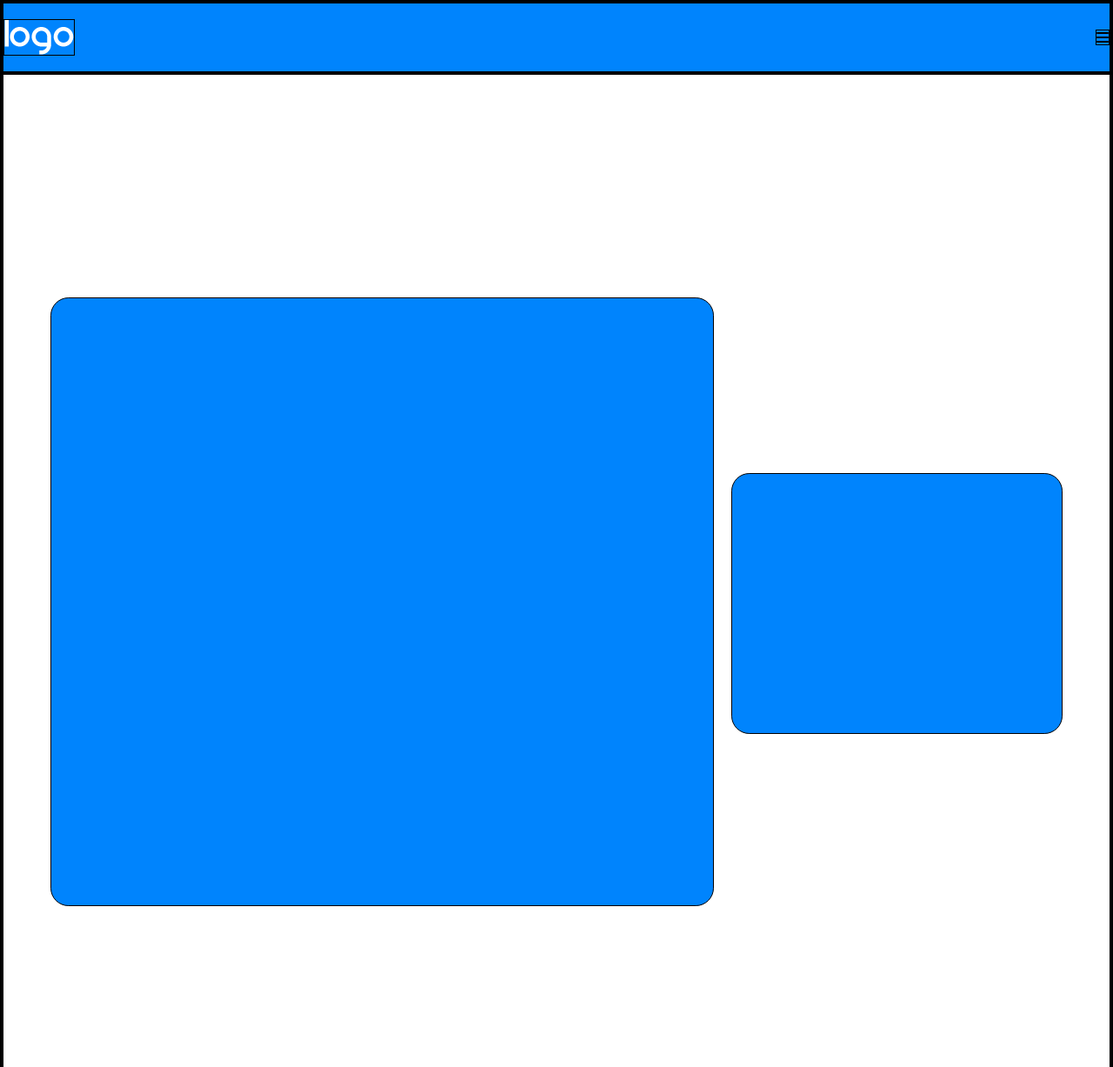
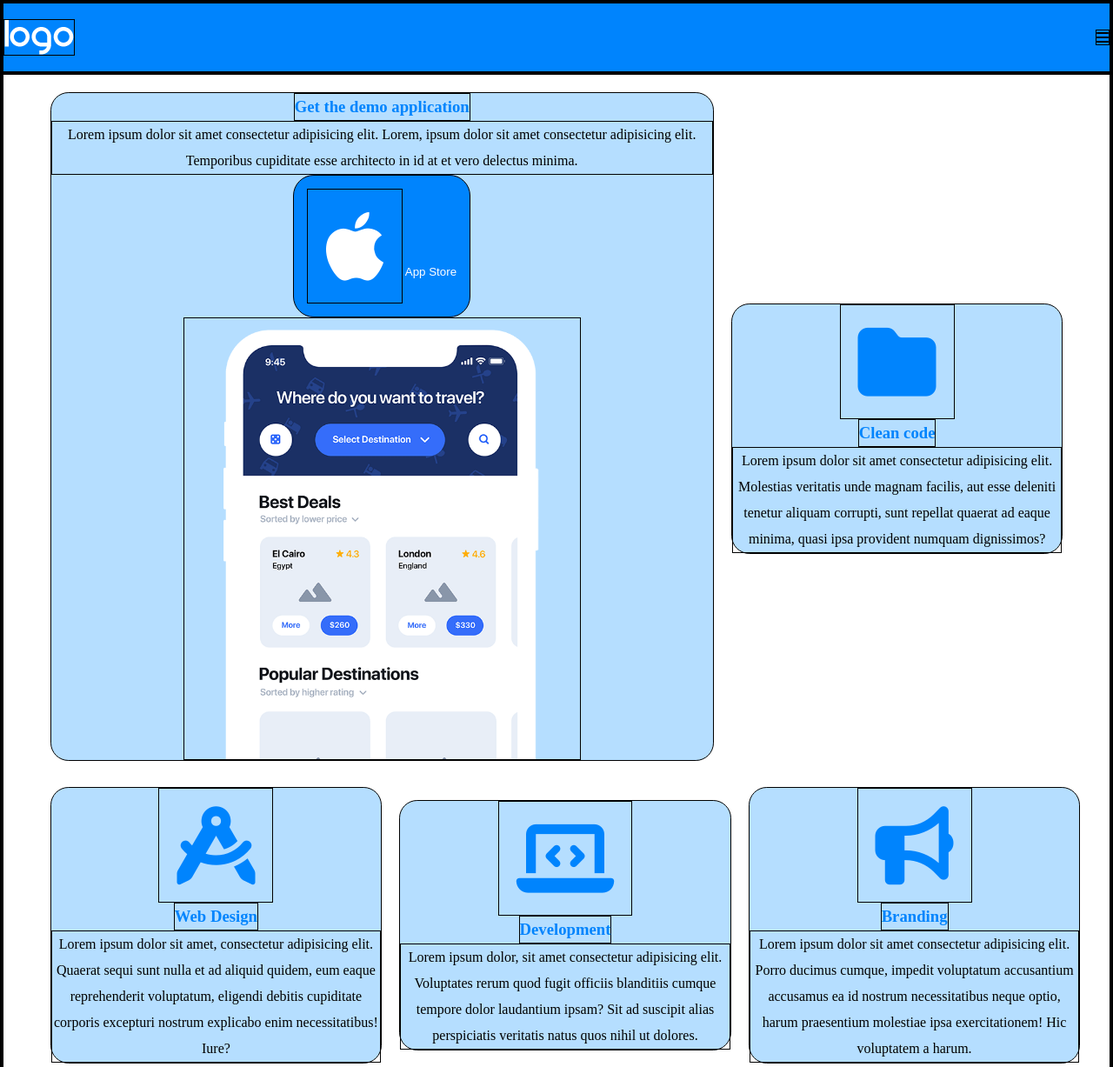
Before and after one commit to MatTeo-BT/htmlcss-responsive-layout, a plain HTML site: page index.html in a window 1280 px wide. Shown: the top 1227 px of the page at 87% size. Drawn offline with Linux system fonts and the light colour scheme.

Commit message:
implementazione-cards-sotto-header

```diff
--- a/index.html
+++ b/index.html
@@ -17,20 +17,31 @@
     </header>
     <main>
         <section class="app-container flex-center">
-            <div class="first-app-cards bg-blue border">
-
+            <div class="first-app-cards bg-light-blue border flex-center">
+                <h3 class="blue">Get the demo application</h3>
+                <p>Lorem ipsum dolor sit amet consectetur adipisicing elit. Lorem, ipsum dolor sit amet consectetur adipisicing elit. Temporibus cupiditate esse architecto in id at et vero delectus minima.</p>
+                <button class="download-button bg-blue"> <i class="fa-brands fa-apple"></i> App Store</button>
+                <img src="./assets-responsive-layout/img/phone.png" alt="phone-image">
             </div>
-            <div class="app-cards bg-blue border">
-
+            <div class="app-cards bg-light-blue border flex-center">
+                <i class="fa-solid fa-folder blue"></i>
+                <h3 class="blue"> Clean code</h3>
+                <p>Lorem ipsum dolor sit amet consectetur adipisicing elit. Molestias veritatis unde magnam facilis, aut esse deleniti tenetur aliquam corrupti, sunt repellat quaerat ad eaque minima, quasi ipsa provident numquam dignissimos?</p>
             </div>
-            <div class="app-cards bg-blue border">
-
+            <div class="app-cards bg-light-blue border flex-center">
+                <i class="fa-solid fa-compass-drafting blue"></i>
+                <h3 class="blue">Web Design</h3>
+                <p>Lorem ipsum dolor sit amet, consectetur adipisicing elit. Quaerat sequi sunt nulla et ad aliquid quidem, eum eaque reprehenderit voluptatum, eligendi debitis cupiditate corporis excepturi nostrum explicabo enim necessitatibus! Iure?</p>
             </div>
-            <div class="app-cards bg-blue border">
-
+            <div class="app-cards bg-light-blue border flex-center">
+                <i class="blue fa-solid fa-laptop-code"></i>
+                <h3 class="blue">Development</h3>
+                <p>Lorem ipsum dolor, sit amet consectetur adipisicing elit. Voluptates rerum quod fugit officiis blanditiis cumque tempore dolor laudantium ipsam? Sit ad suscipit alias perspiciatis veritatis natus quos nihil ut dolores.</p>
             </div>
-            <div class="app-cards bg-blue border">
-
+            <div class="app-cards bg-light-blue border flex-center">
+                <i class="blue fa-solid fa-bullhorn"></i>
+                <h3 class="blue">Branding</h3>
+                <p>Lorem ipsum dolor sit amet consectetur adipisicing elit. Porro ducimus cumque, impedit voluptatum accusantium accusamus ea id nostrum necessitatibus neque optio, harum praesentium molestiae ipsa exercitationem! Hic voluptatem a harum.</p>
             </div>
         </section>
         <section class="jumbo bg-violet flex-center">
@@ -58,10 +69,13 @@
 
             </article>
         </section>
-        <section class="work-with-us-container flex-center bg-violet">
-            <h1 >Benefits of working with us</h1>
+
+        <section class="work-with-us-container bg-violet">
+
+            <div class="flex-center">
+                <h1 >Benefits of working with us</h1>
             <article class="last-cards border">
-
+                <p>Lorem, ipsum dolor sit amet consectetur adipisicing elit. Odit impedit quo consectetur necessitatibus temporibus quasi non consequatur eaque veritatis delectus laudantium quod, minus, corrupti deserunt voluptatum ipsum praesentium? Distinctio, placeat?</p>
             </article>
             <article class="last-cards border">
 
@@ -78,6 +92,7 @@
             <article class="last-cards border">
 
             </article>
+        </div>
         </section>
         <section class="about-us flex-center">
             <h1>About us</h1>
--- a/style.css
+++ b/style.css
@@ -20,24 +20,47 @@ border: 1px solid black;
 h1{
     text-align: center;
 }
-.app-container{
+/* .app-container{
     height: 2000px;
-}
+} */
 .first-app-cards{
-    height: 700px;
-    width: 70%;
+    width: calc(100% / 3 *2);
     margin-top: 20px;
+
 }
 .app-cards{
-    height: 300px;
+
     width: 70%;
     margin: 30px 0 5px 0;
+}
+.first-app-cards img{
+    width: 60%;
+    height: 60%;
+}
+.app-container div i{
+    font-size: 90px;
+    padding: 20px;
+}
+.app-container div {
+    line-height: 30px;
+    text-align: center;
 }
 .border{
     border-radius: 1.3rem;
 }
+.download-button{
+    padding: 15px;
+    color: white;
+    border-radius: 1.5rem;
+}
 .bg-blue{
     background-color: #0084FD;
+}
+.bg-light-blue{
+    background-color: #B5DEFF;
+}
+.blue{
+    color: #0084FD;
 }
 .jumbo{
     height: 1000px;
@@ -136,10 +159,8 @@ footer p:nth-child(2){
     }
     .last-cards{
         height: calc(100% / 6);
-        width: 40%;
-    }
-    .work-with-us-container h1{
-        display: ;
+        width: 30%;
     }
 
+
 }
```
Also changed, not shown: 1 other file.
